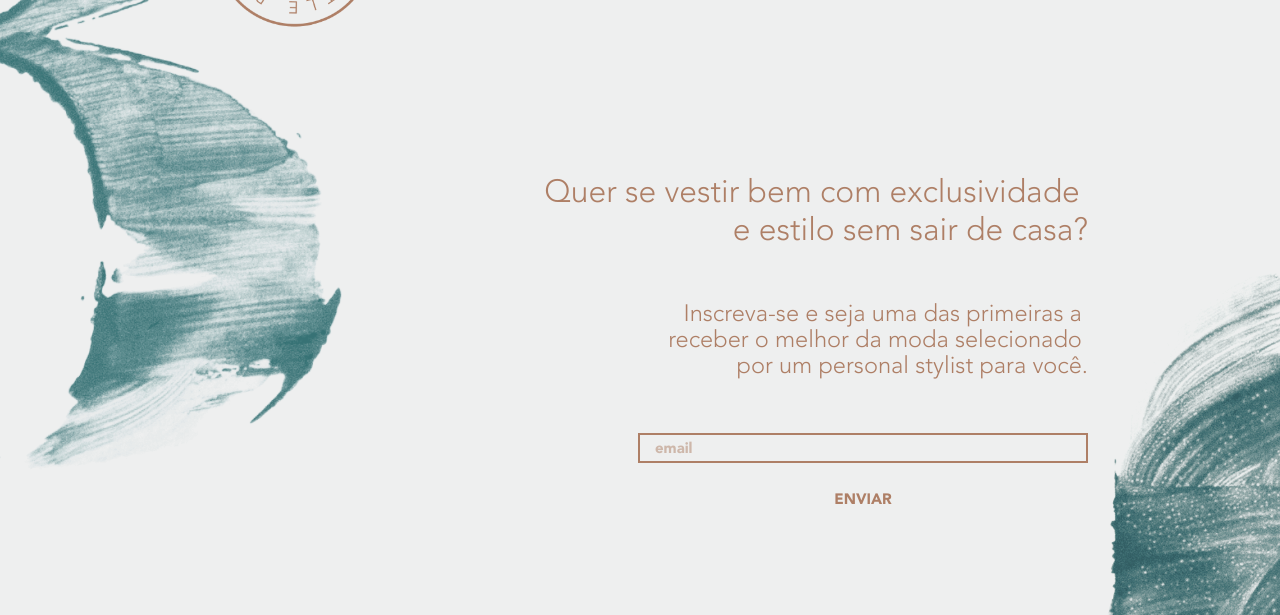
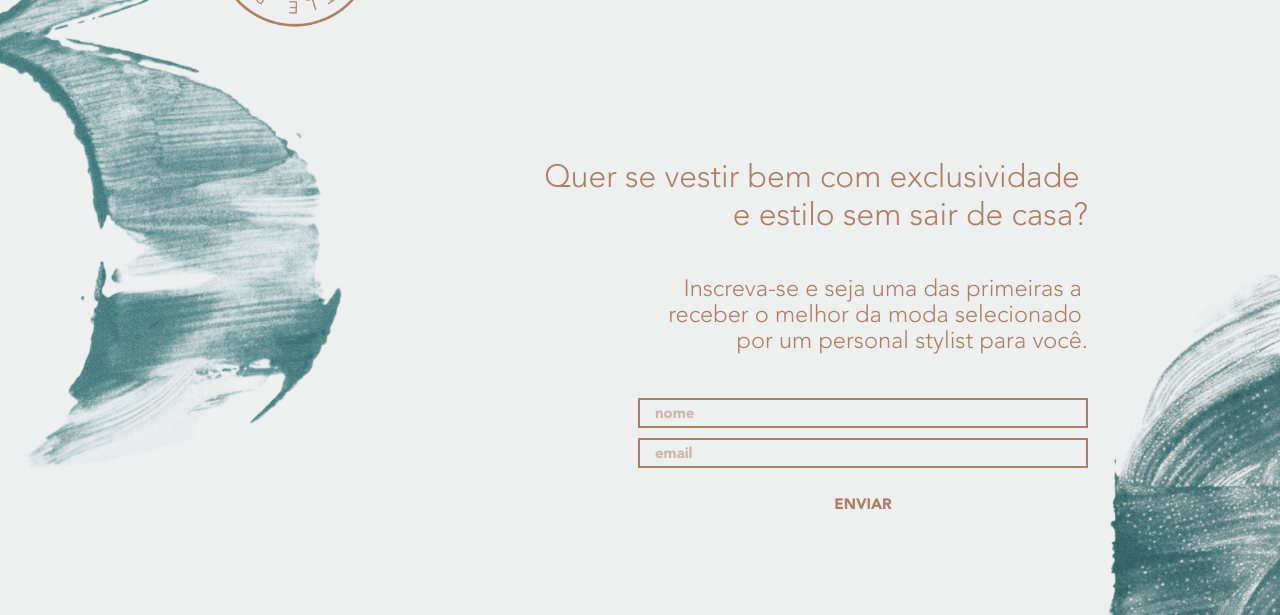
Before and after one commit to fixbitt/launching-page, a website: page app/index.html in a window 1280 px wide. Shown: the part 185-800 px from the top of the page. Drawn offline with nearby package versions, Linux system fonts and the light colour scheme; files that its build step writes are made by us from their sources.

Commit message:
Adicionado campo Nome no formulário de cadastro

```diff
--- a/app/index.html
+++ b/app/index.html
@@ -32,7 +32,9 @@
       <h1><img src="images/fixbitt_logo.svg" class="logo"></h1>
       <h2>Quer se vestir bem&nbsp;<br class="break-not-lg">com exclusividade&nbsp;<br class="break-lg">e&nbsp;<br class="break-not-lg">estilo sem sair de casa?</h2>
       <p>Inscreva-se e seja uma das&nbsp;<br class="break-not-lg">primeiras a&nbsp;<br class="break-lg">receber o melhor&nbsp;<br class="break-not-lg">da moda selecionado&nbsp;<br class="break-lg">por um&nbsp;<br class="break-not-lg">personal stylist para você.</p>
-      <form onsubmit="return validateEmail(this.email) && loadDoc(this);">
+      <form onsubmit="return validateName(this.name) && validateEmail(this.email) && loadDoc(this);">
+        <input type="text" name="name" placeholder="nome">
+        <span class="error-msg">Informe seu nome</span>
         <input type="email" name="email" placeholder="email">
         <span class="error-msg">Informe seu email corretamente</span>
         <input type="submit" value="enviar">
--- a/app/scripts/main.js
+++ b/app/scripts/main.js
@@ -21,6 +21,17 @@ function loadDoc(e) {
 
 }
 
+function validateName(name) {
+
+    if ( name.value.length < 3 ) {
+      name.focus();
+      name.className = 'error';
+      return false;
+    }
+    name.classList.remove('error');
+    return true;
+}
+
 function validateEmail(email) {
     var re = /^(([^<>()\[\]\\.,;:\s@"]+(\.[^<>()\[\]\\.,;:\s@"]+)*)|(".+"))@((\[[0-9]{1,3}\.[0-9]{1,3}\.[0-9]{1,3}\.[0-9]{1,3}])|(([a-zA-Z\-0-9]+\.)+[a-zA-Z]{2,}))$/;
     if ( !re.test(email.value) ) {
--- a/app/styles/main.scss
+++ b/app/styles/main.scss
@@ -164,7 +164,8 @@ form {
   // display: inline-block;
 }
 
-input[type="email"] {
+input[type="email"],
+input[type="text"] {
   // display: block;
   width: 100%;
   border: 1px solid #ae7f66;
```
